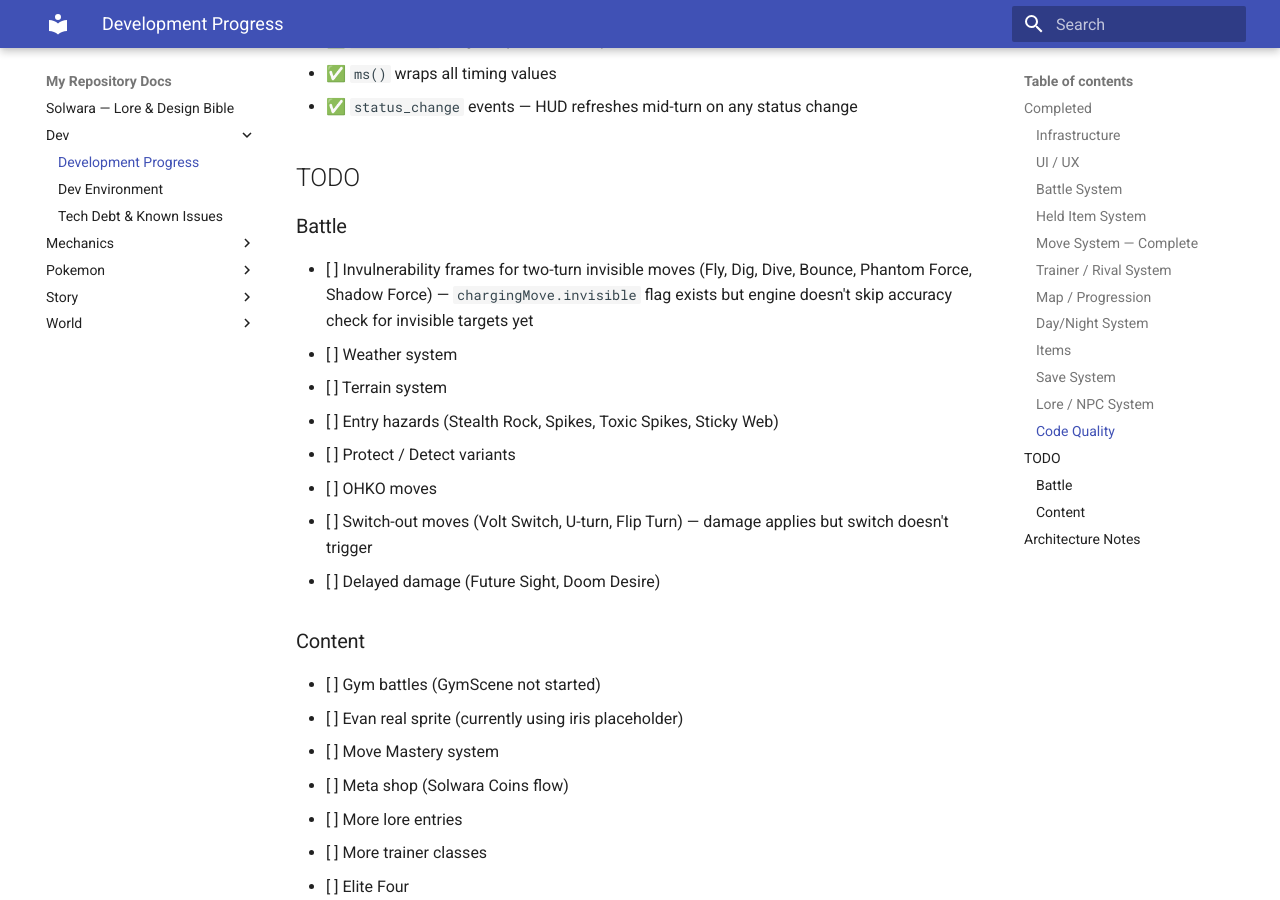
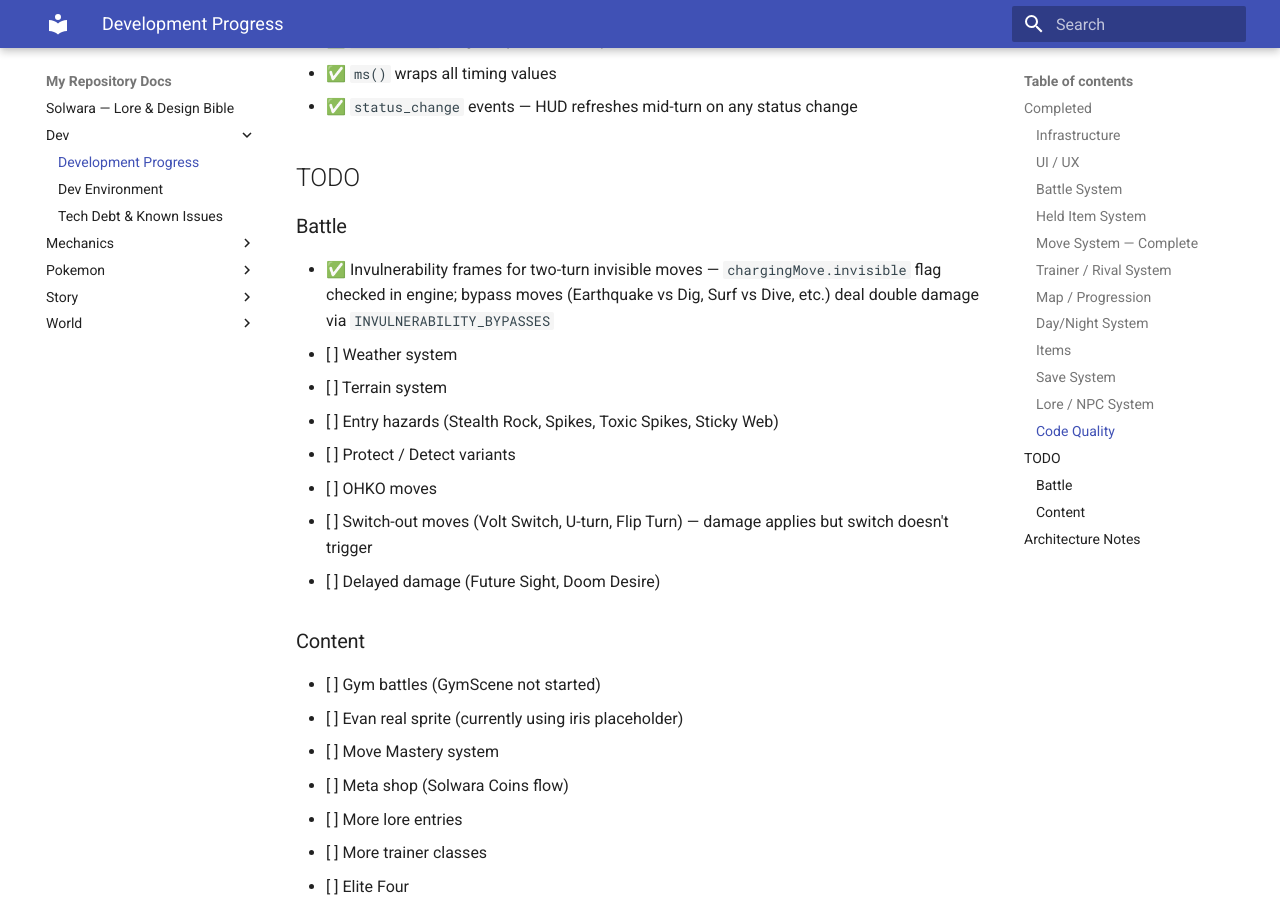
Before and after one commit to solwara-pokemon/lore-building, an MkDocs documentation site: the page built from docs/dev/progress.md, in a window 1280 px wide and 900 px high, scrolled down 5454 px. Built offline with MkDocs 1.6.1 and Material for MkDocs 9.7.7, drawn with Linux system fonts in a browser that asks for light colours.

Commit message:
docs: mark two-turn invulnerability frames as done

```diff
--- a/docs/dev/progress.md
+++ b/docs/dev/progress.md
@@ -150,7 +150,7 @@
 ## TODO
 
 ### Battle
-- [ ] Invulnerability frames for two-turn invisible moves (Fly, Dig, Dive, Bounce, Phantom Force, Shadow Force) — `chargingMove.invisible` flag exists but engine doesn't skip accuracy check for invisible targets yet
+- ✅ Invulnerability frames for two-turn invisible moves — `chargingMove.invisible` flag checked in engine; bypass moves (Earthquake vs Dig, Surf vs Dive, etc.) deal double damage via `INVULNERABILITY_BYPASSES`
 - [ ] Weather system
 - [ ] Terrain system
 - [ ] Entry hazards (Stealth Rock, Spikes, Toxic Spikes, Sticky Web)
```
